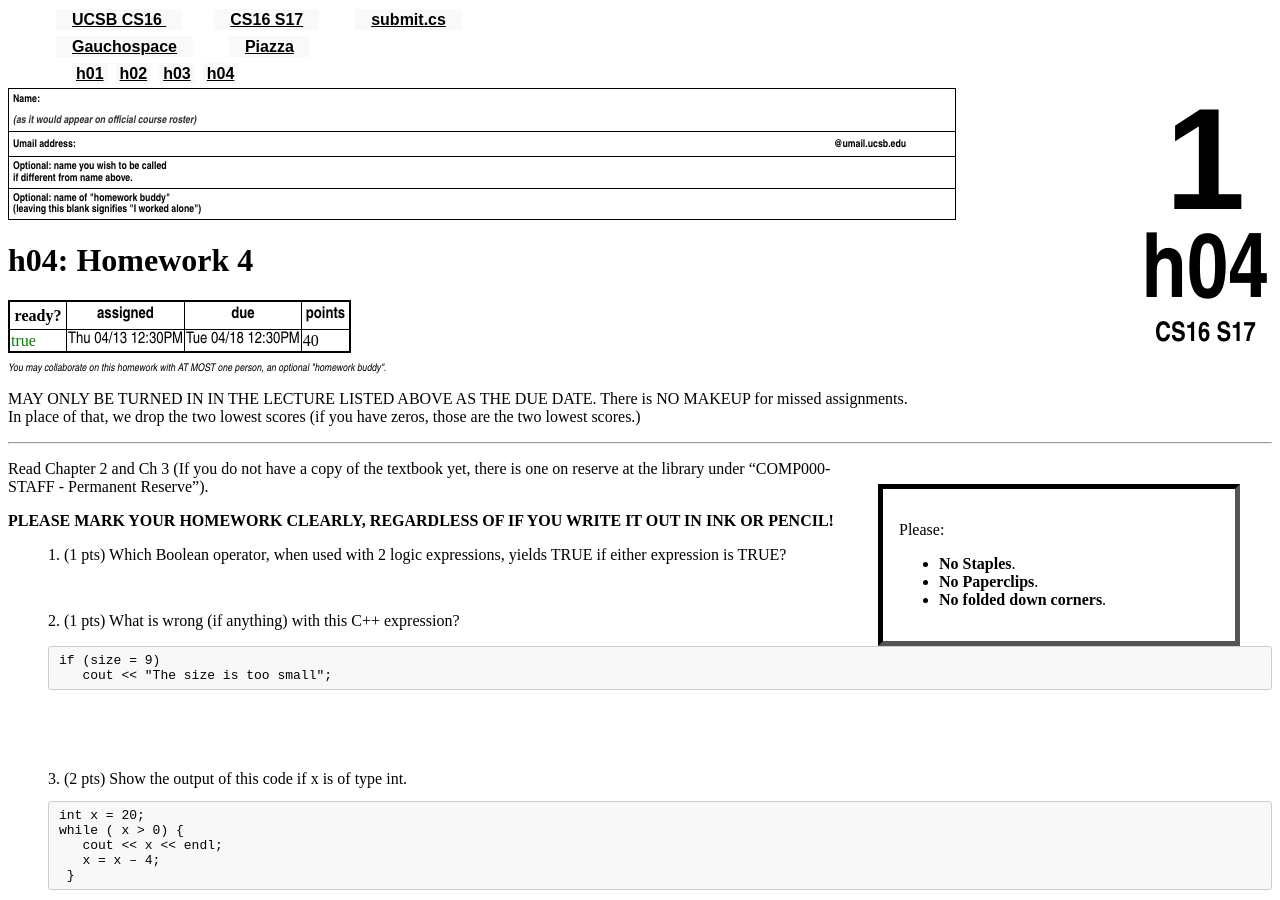
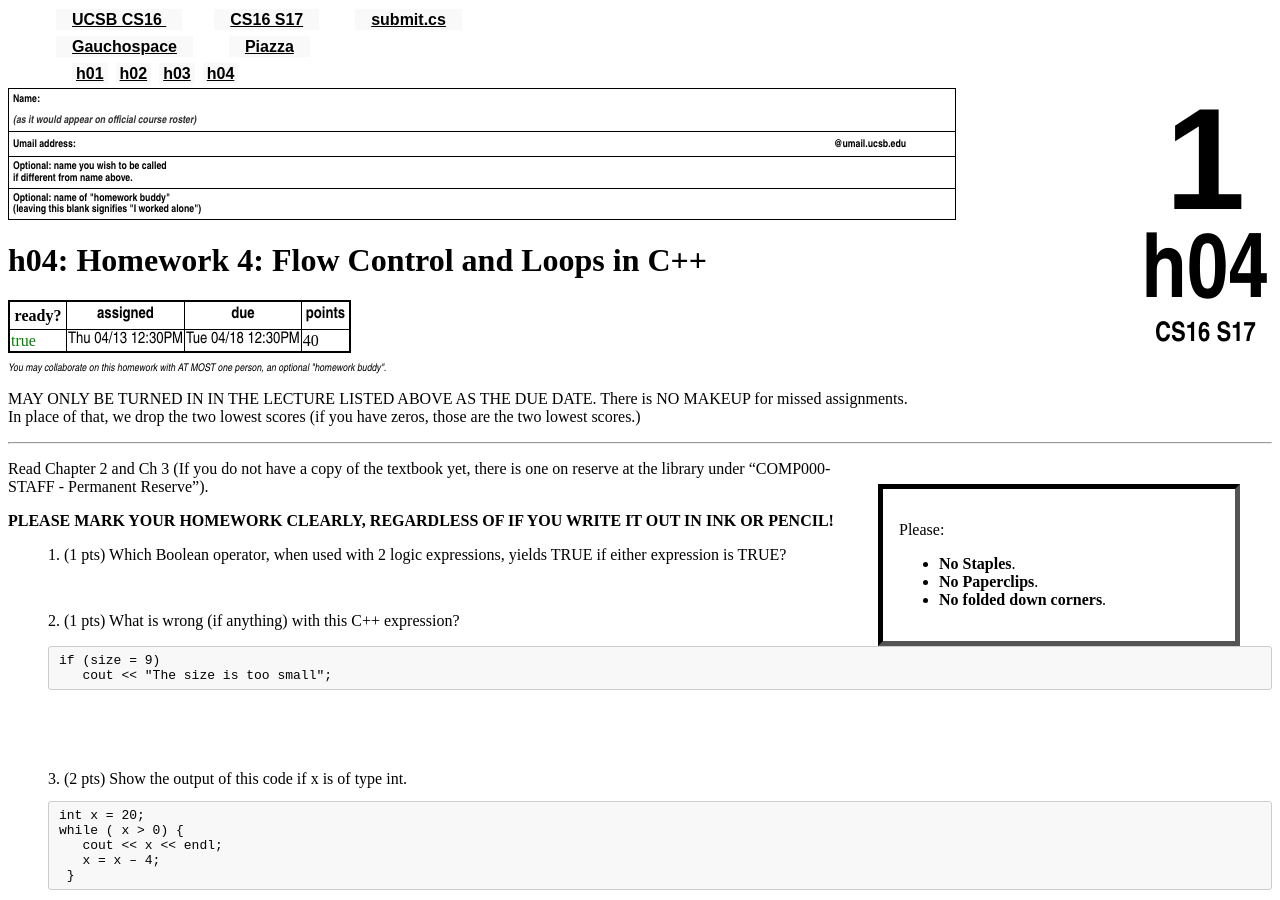
Before and after one commit to ucsb-cs16-s16/https-ucsb-cs16-s17.github.io, a Jekyll site: the page built from _hwk/h04.md, in a window 1280 px wide and 900 px high. Built offline with Jekyll 4.4.1, drawn with Linux system fonts in a browser that asks for light colours.

Commit message:
Update h04.md

```diff
--- a/_hwk/h04.md
+++ b/_hwk/h04.md
@@ -1,6 +1,6 @@
 ---
 num: "h04"
-desc: "Homework 4"
+desc: "Homework 4: Flow Control and Loops in C++"
 ready: true
 assigned: 2017-04-13 12:30:00.00-7:00
 due: 2017-04-18 12:30:00.00-7:00
```
